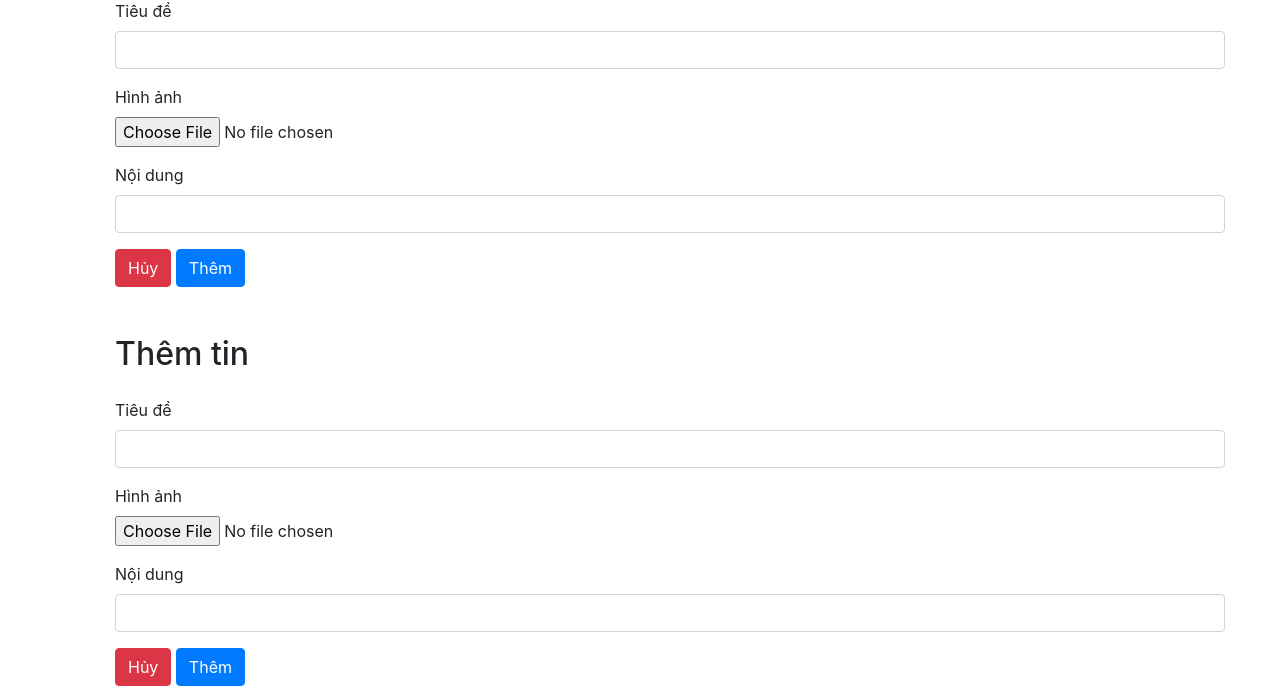
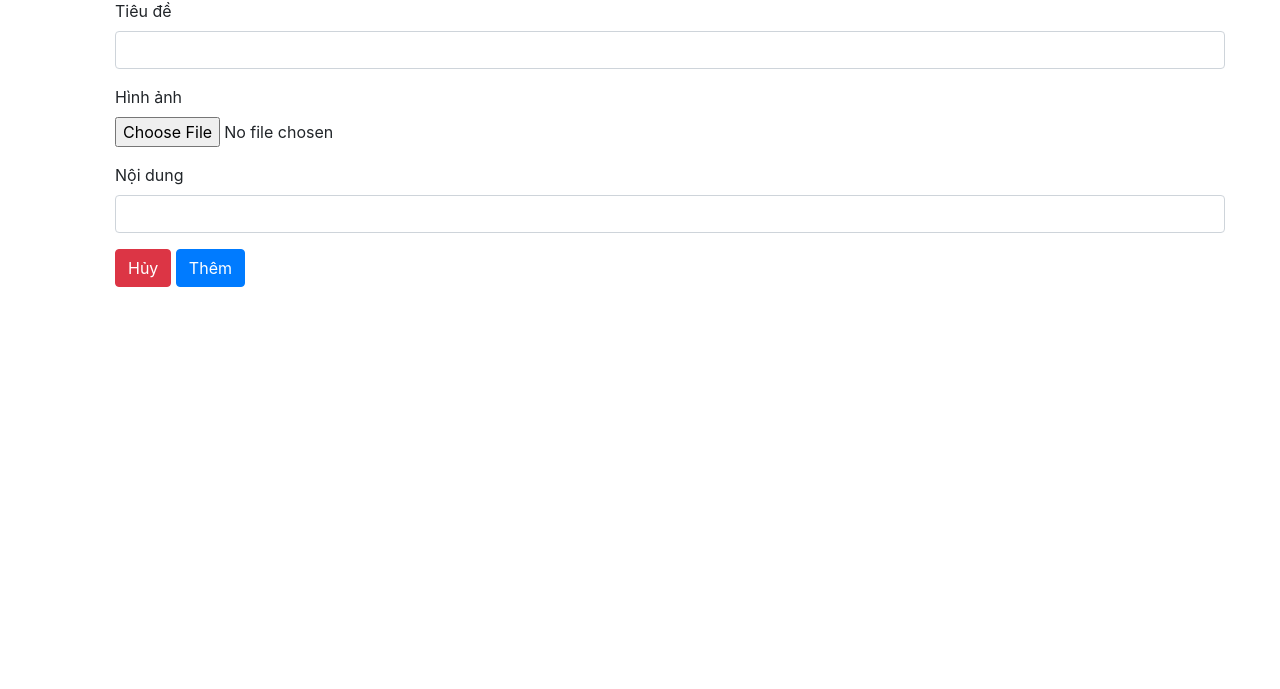
Before and after one commit to juliansad04/DuAnMott_nhom9, a PHP site: page /3tmobile/admin/news/add.php in a window 1280 px wide. Shown: the part 111-800 px from the top of the page. Run offline with PHP 8.4, Linux system fonts and the light colour scheme.

Commit message:
trùng lặp add news

```diff
--- a/admin/news/add.php
+++ b/admin/news/add.php
@@ -36,46 +36,3 @@
 <script src="https://code.jquery.com/jquery-3.3.1.slim.min.js"></script>
 <script src="https://cdnjs.cloudflare.com/ajax/libs/popper.js/1.14.7/umd/popper.min.js"></script>
 <script src="https://stackpath.bootstrapcdn.com/bootstrap/4.3.1/js/bootstrap.min.js"></script>
-
-</body>
-</html><!DOCTYPE html>
-<html lang="en">
-<head>
-    <meta charset="UTF-8">
-    <meta name="viewport" content="width=device-width, initial-scale=1.0">
-    <title>Thêm mới tin tức</title>
-    <!-- Thêm link CSS của Bootstrap -->
-    <link href="https://stackpath.bootstrapcdn.com/bootstrap/4.3.1/css/bootstrap.min.css" rel="stylesheet">
-</head>
-<body>
-
-<div class="container mt-5" style="margin-left: 100px;">
-    <h2 class="mb-4">Thêm tin</h2>
-
-    <form method="post" enctype="multipart/form-data" onsubmit="return validateNew()">
-        <div class="form-group">
-            <label for="title_news">Tiêu đề</label>
-            <input type="text" class="form-control" id="title_news" name="title_news" required>
-            <span id="titleError" style="color: red;"></span>
-        </div>
-        <div class="form-group">
-            <label for="img_news">Hình ảnh</label>
-            <input type="file" class="form-control-file" id="img_news" name="img_news" accept="image/*">
-        </div>
-        <div class="form-group">
-            <label for="content_news">Nội dung</label>
-            <input type="text" class="form-control" id="content_news" name="content_news">
-            <span id="contentError" style="color: red;"></span>
-        </div>
-        <a href="index.php?act=listnews" type="button" class="btn btn-danger">Hủy</a>
-        <button class="btn btn-primary" name="addNews">Thêm</button>
-    </form>
-</div>
-<script src="/validate/validatenews.js"></script>
-<!-- Thêm link JavaScript của Bootstrap (nếu cần) -->
-<script src="https://code.jquery.com/jquery-3.3.1.slim.min.js"></script>
-<script src="https://cdnjs.cloudflare.com/ajax/libs/popper.js/1.14.7/umd/popper.min.js"></script>
-<script src="https://stackpath.bootstrapcdn.com/bootstrap/4.3.1/js/bootstrap.min.js"></script>
-
-</body>
-</html>
```
